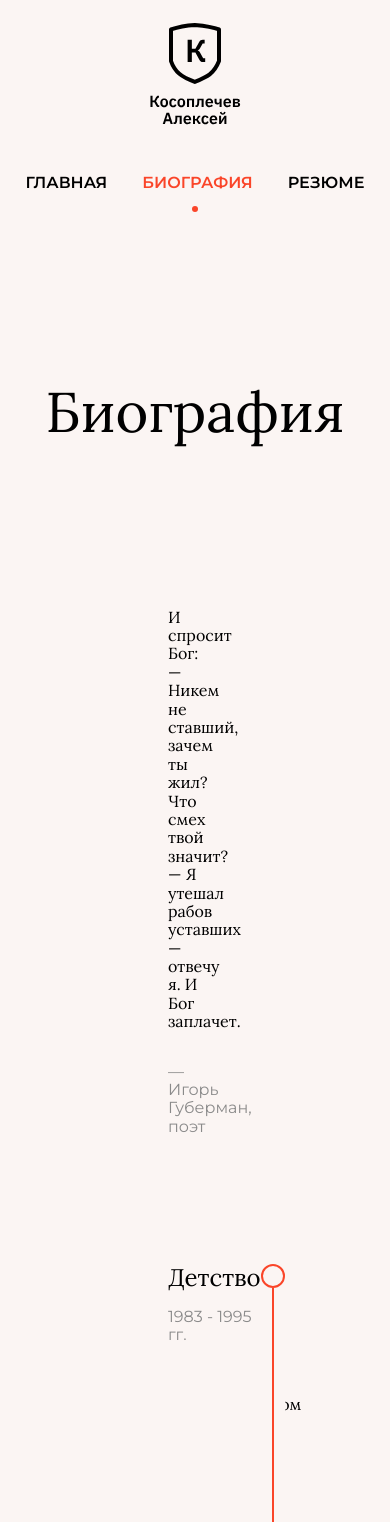
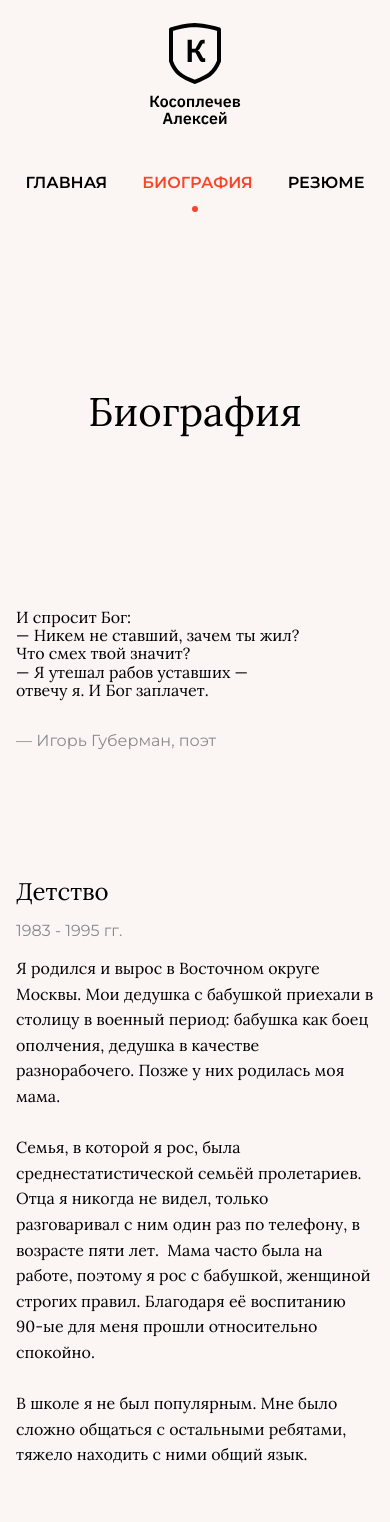
Before and after one commit to NikitaKozlov-R/kosoplechev.ru, a Vue app: page /biography in a window 390 px wide. Shown: the top 1522 px of the page. Built offline with nearby package versions, Linux system fonts and the light colour scheme.

Commit message:
added mobile version of biography page

```diff
--- a/src/components/biography/ks-bio-chapter.vue
+++ b/src/components/biography/ks-bio-chapter.vue
@@ -44,11 +44,22 @@ export default {
   gap: 4rem;
   width: 100%;
 }
+@media screen and (max-width: 800px) {
+  .ks-bio__bblock {
+    gap: 2rem;
+    flex-direction: column;
+  }
+}
 .ks-bio__bblock-left {
   width: 30%;
   display: flex;
   flex-direction: row;
   justify-content: space-between;
+}
+@media screen and (max-width: 800px) {
+  .ks-bio__bblock-left {
+    width: 100%;
+  }
 }
 .ks-bio__bblock-title {
   display: flex;
@@ -67,6 +78,11 @@ export default {
   width: 70%;
   margin-top: -24px;
 }
+@media screen and (max-width: 800px) {
+  .ks-bio__bblock-right {
+    width: 100%;
+  }
+}
 .ks-bio__bblock-text,
 .ks-bio__bblock-text span {
   font-size: 2rem;
@@ -77,6 +93,11 @@ export default {
   display: flex;
   flex-direction: column;
   align-items: center;
+}
+@media screen and (max-width: 800px) {
+  .ks-bio__bblock-vdriver {
+    display: none;
+  }
 }
 .ks-bio__bblock-rect {
   width: 24px;
--- a/src/components/biography/ks-heading-bio.vue
+++ b/src/components/biography/ks-heading-bio.vue
@@ -38,4 +38,12 @@ export default {}
   margin-top: 32px;
   font-size: 2rem;
 }
+@media screen and (max-width: 800px) {
+  .ks-bio__heading-title {
+    font-size: 5rem;
+  }
+  .ks-bio__epigraph {
+    width: 80%;
+  }
+}
 </style>
--- a/src/views/Biography.vue
+++ b/src/views/Biography.vue
@@ -150,4 +150,9 @@ export default {
   padding: 0 160px;
   margin-bottom: 16rem;
 }
+@media screen and (max-width: 800px) {
+  .ks-bio__col {
+    padding: 0 8px;
+  }
+}
 </style>
```
